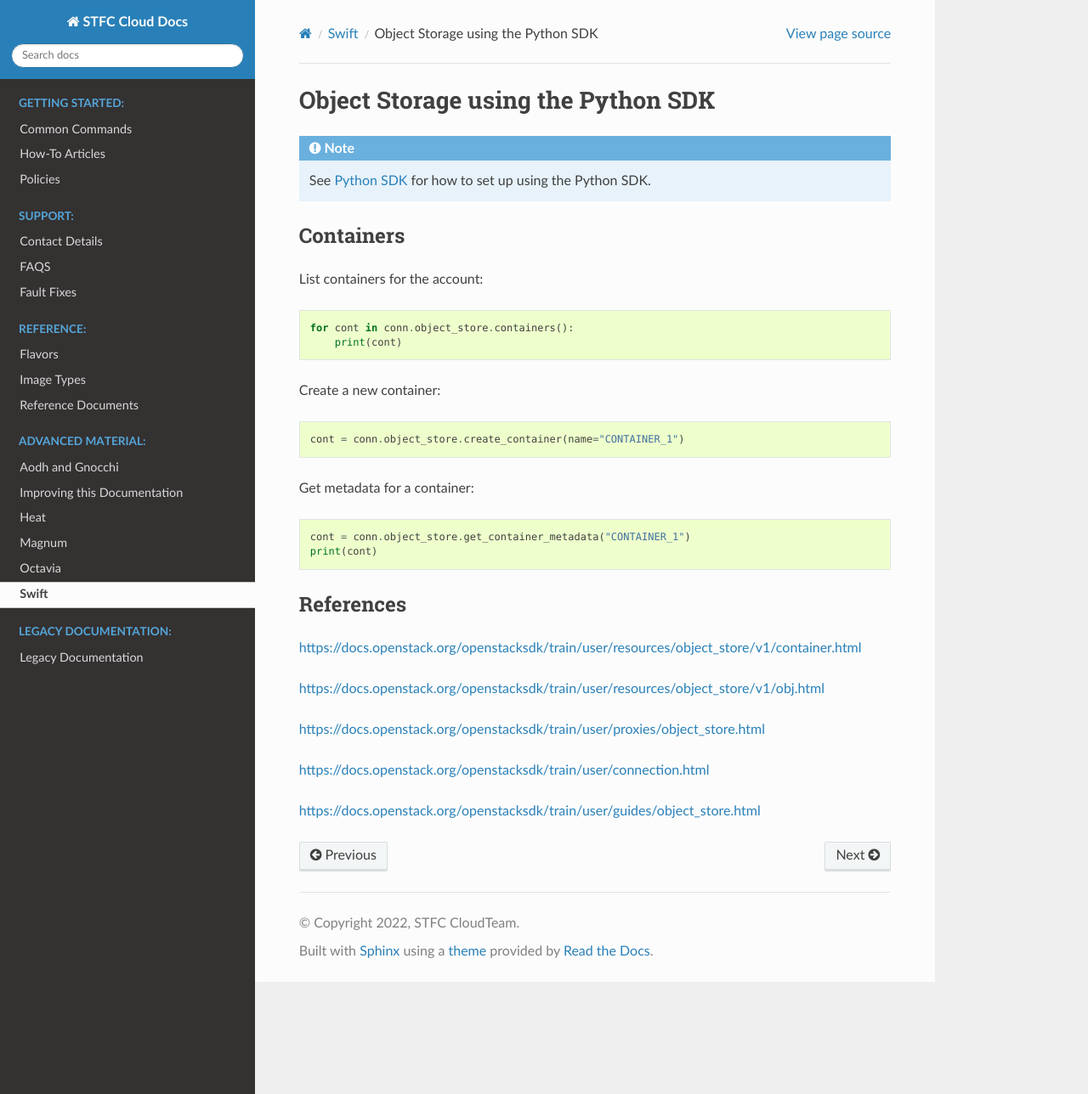
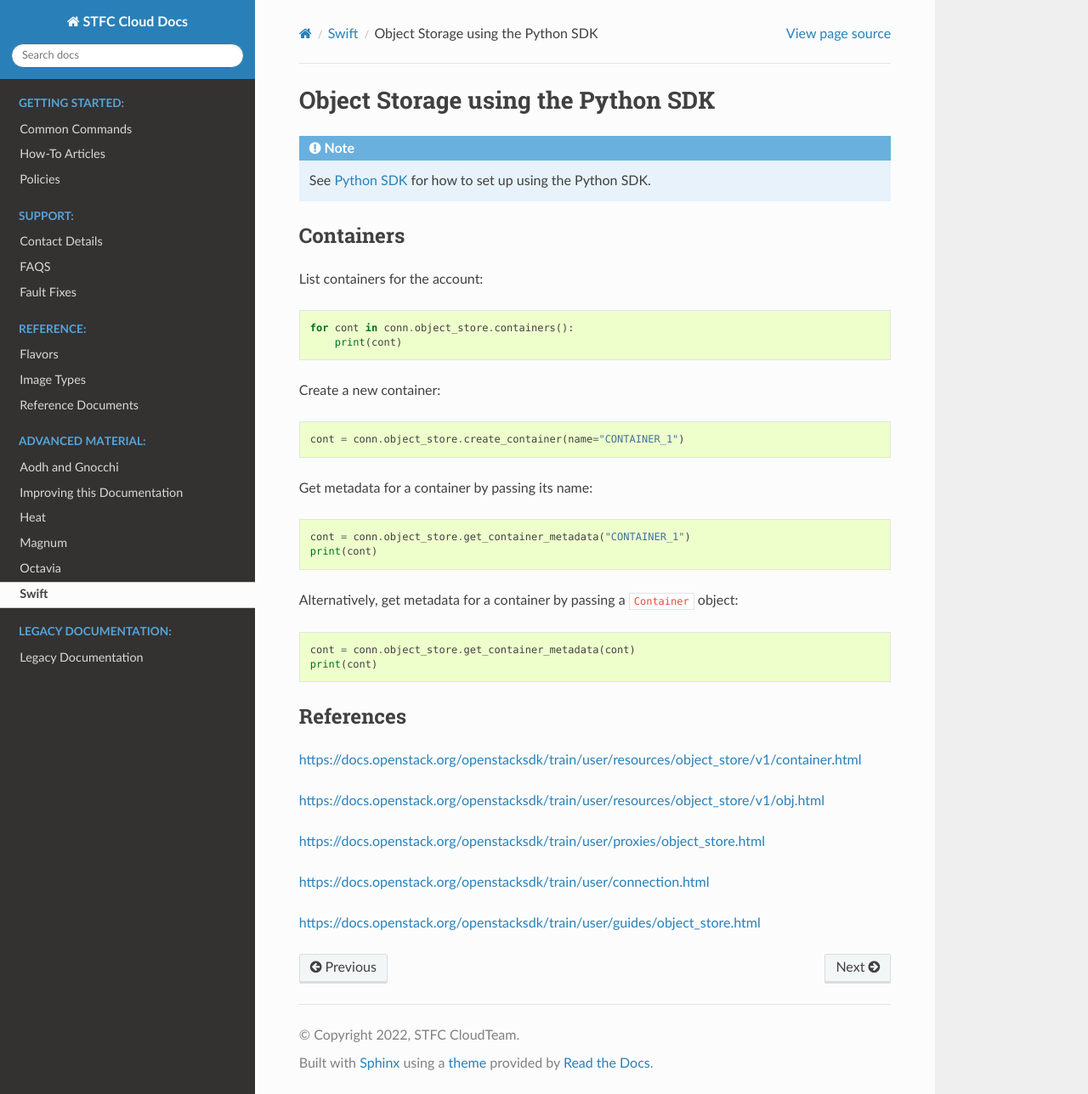
Before and after one commit to stfc/cloud-docs, a Sphinx documentation site: the page built from source/Swift/PythonSDK.rst, in a window 1280 px wide and 1288 px high. Shown: the whole window at 85% size. Built offline with Sphinx 7.4.7 and the Read the Docs theme 2.0.0, drawn with Linux system fonts in a browser that asks for light colours.

Commit message:
Update SDK container metadata docs

```diff
--- a/source/Swift/PythonSDK.rst
+++ b/source/Swift/PythonSDK.rst
@@ -29,11 +29,19 @@ Create a new container:
     cont = conn.object_store.create_container(name="CONTAINER_1")
 
 
-Get metadata for a container:
+Get metadata for a container by passing its name:
 
 .. code-block:: python
 
     cont = conn.object_store.get_container_metadata("CONTAINER_1")
+    print(cont)
+
+
+Alternatively, get metadata for a container by passing a ``Container`` object:
+
+.. code-block:: python
+
+    cont = conn.object_store.get_container_metadata(cont)
     print(cont)
 
 
```
